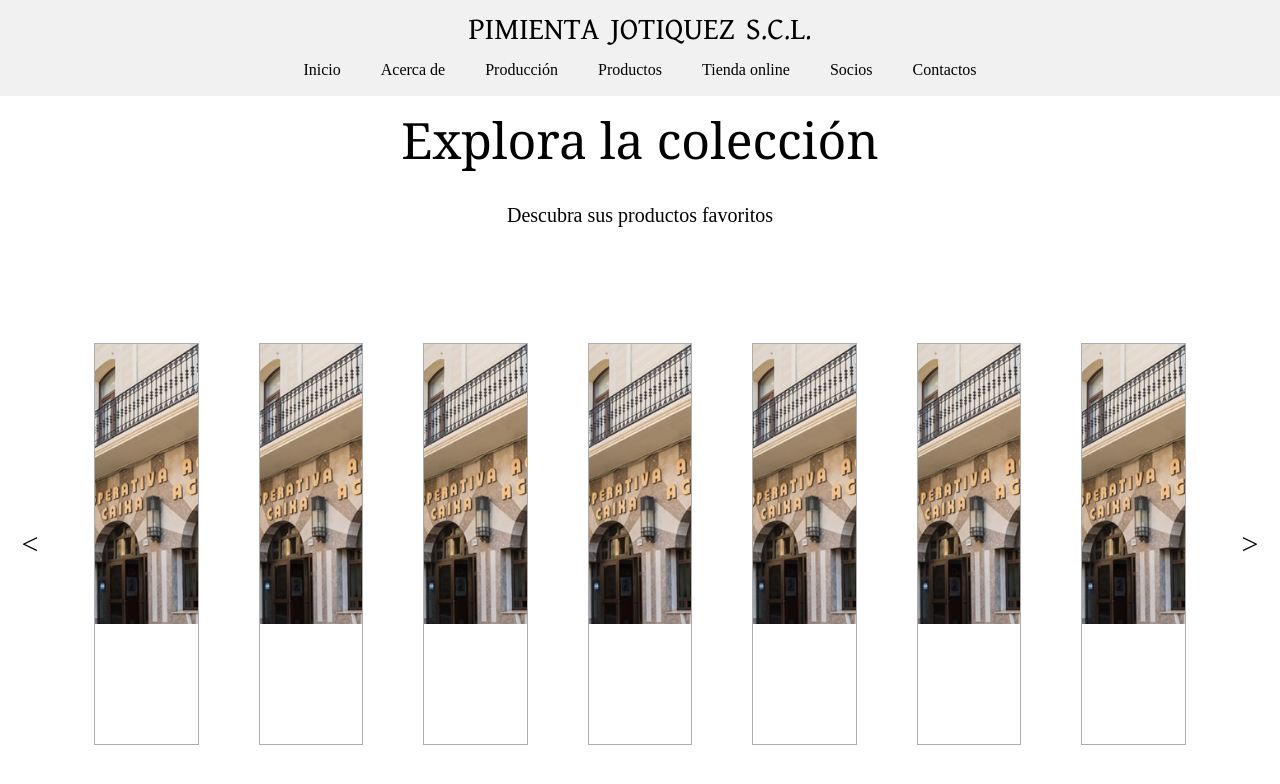
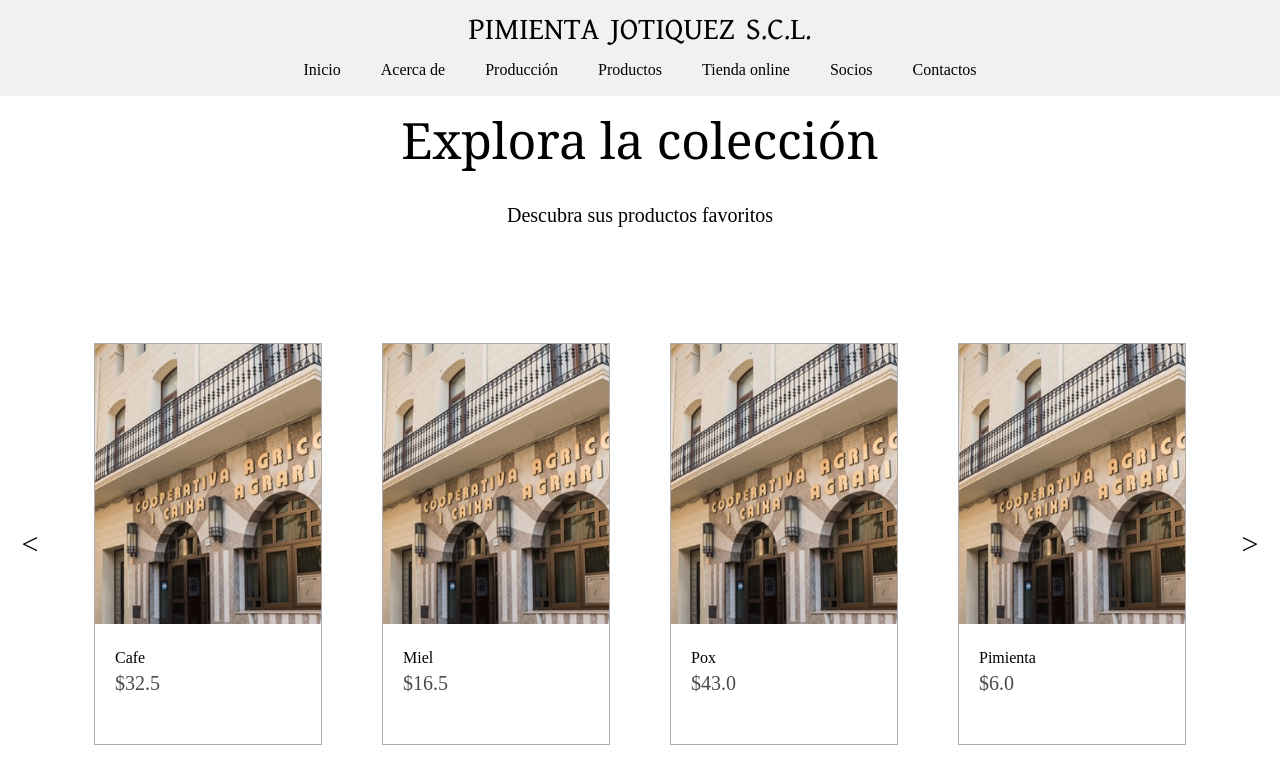
Before and after one commit to ArvaDev/Multidiciplinario, a React (Vite) app: page /Tienda in a window 1280 px wide. Shown: the top 784 px of the page. Built offline with nearby package versions, Linux system fonts and the light colour scheme.

Commit message:
Carrusel añadido

```diff
--- a/src/components/UI/carrusel/Carrusel.css
+++ b/src/components/UI/carrusel/Carrusel.css
@@ -5,11 +5,13 @@
     justify-content: space-between;
 }
 .CarruselClass .Container{
-    width: 100vh;
+    width: 100%;
     display: flex;
     align-items: center;
     justify-content: center;
     width: 90%;
+    transition: transform 0.5s ease;
+    overflow: hidden;
 }
 .CarruselClass button{
     width: 60px;
@@ -18,5 +20,6 @@
     background: white;
     border: none;
     font-size: 30px;
+    z-index: 1000;
     cursor: pointer;
 }
--- a/src/components/UI/carrusel/Carrusel.jsx
+++ b/src/components/UI/carrusel/Carrusel.jsx
@@ -1,22 +1,39 @@
 import './Carrusel.css'
+import { useState } from 'react';
+
 import Producto from "../producto/Producto";
 
-function Carrusel() {
+const componentes = [
+    <Producto nombre="Cafe" precio="32.5"/>,
+    <Producto nombre="Miel" precio="16.5"/>,
+    <Producto nombre="Pox" precio="43.0"/>,
+    <Producto nombre="Pimienta" precio="6.0"/>,
+    <Producto nombre="Té" precio="20.0"/>,
+]
+
+export default function Carrusel() {
+
+    const [cardIndex, setCardIndex] = useState(0);
+
+    const previusCard = () => {
+        const newIndex = Math.max(0, cardIndex - 1);
+        setCardIndex(newIndex);
+    };
+
+    const goToNextSlide = () => {
+        const newIndex = Math.min(cardIndex + 1, componentes.length - 4);
+        setCardIndex(newIndex);
+      };
+
     return (
         <div className='CarruselClass'>
-            <button>{'<'}</button>
+            <button onClick={previusCard}>{'<'}</button>
             <div className='Container'>
-                <Producto/>
-                <Producto/>
-                <Producto/>
-                <Producto/>
-                <Producto/>
-                <Producto/>
-                <Producto/>
+                {
+                    componentes.length === 0 ? <p>No hay productos</p> : componentes.slice(cardIndex, cardIndex + 4)
+                }
             </div>
-            <button>{'>'}</button>
+            <button onClick={goToNextSlide}>{'>'}</button>
         </div>
     );
 }
-
-export default Carrusel;
--- a/src/components/UI/producto/Producto.css
+++ b/src/components/UI/producto/Producto.css
@@ -26,7 +26,9 @@
     color: #4a4a4a;
 }
 .ProductoClass .Container{
+    text-align: left;
+    display: block;
     width: 100%;
-    height: 100%;
-    margin: 0;
+    height: 30%;
+    margin: 20px 10px;
 }
--- a/src/components/UI/producto/Producto.jsx
+++ b/src/components/UI/producto/Producto.jsx
@@ -1,18 +1,16 @@
 import './Producto.css'
 import img1 from '../../../assets/imgs/m12.jpeg'
 
-function Producto({image, nombre, precio}) {
+export default function Producto({image, nombre, precio}) {
     return (
         <div className='ProductoClass'>
             <div className='ContainerImg'>
                 <img src={img1}></img>
             </div>
             <div className='Container'>
-                <p>Cafe claro</p>
-                <span>$12.5</span>
+                <p>{nombre}</p>
+                <span>${precio}</span>
             </div>
         </div>
     );
 }
-
-export default Producto;
```
